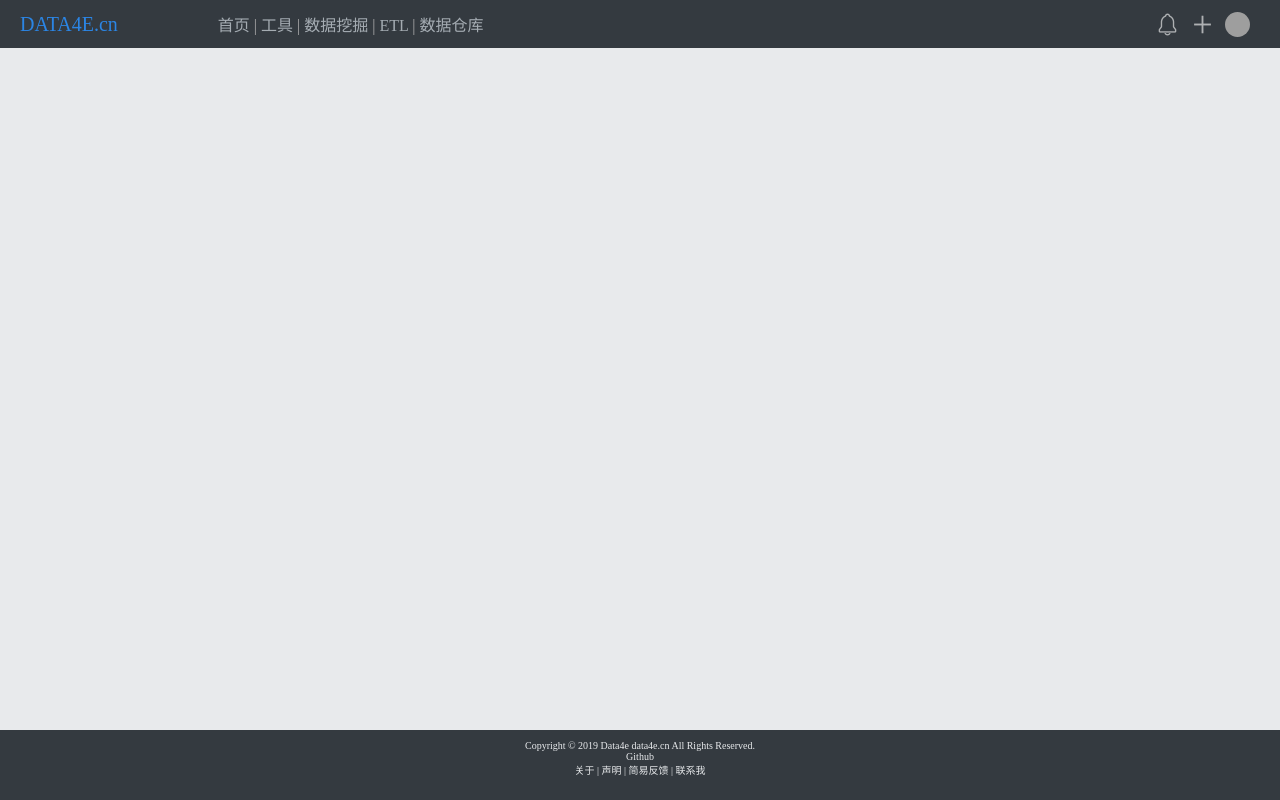
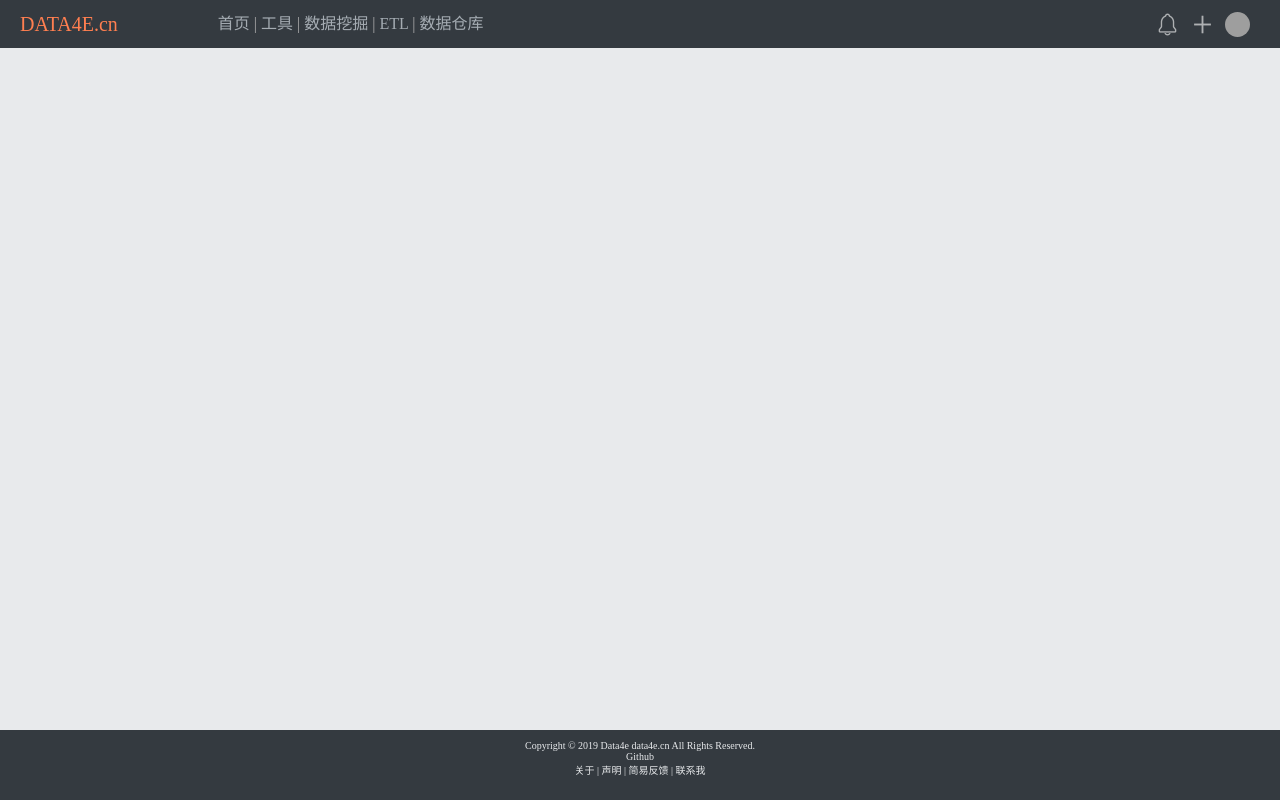
Before and after one commit to data4e/data4e, a Django app: page / in a window 1280 px wide. Run offline with Django 3.2, Linux system fonts and the light colour scheme; parts of the project's set-up code (start-up, migrations or seed data) failed here and were passed over; grey boxes are pictures that could not be loaded.

Commit message:
upgrade header

```diff
--- a/templates/framework/header.html
+++ b/templates/framework/header.html
@@ -31,6 +31,7 @@
         align-self: center;
         margin-left: 100px;
         color: darkgray;
+        line-height: 48px;
     }
     .nav a {
         text-decoration: none;
@@ -55,7 +56,7 @@
     }
     .logo a{
         text-decoration: none;
-        color: #2b85e4;
+        color: coral;
         font-size: 20px;
     }
     .userInfo {
@@ -78,7 +79,6 @@
         width: 25px;
         height: 25px;
         border-radius: 50%;
-        background: url("https://i.loli.net/2017/08/21/599a521472424.jpg");
         opacity: 1 !important;
     }
 </style>
```
